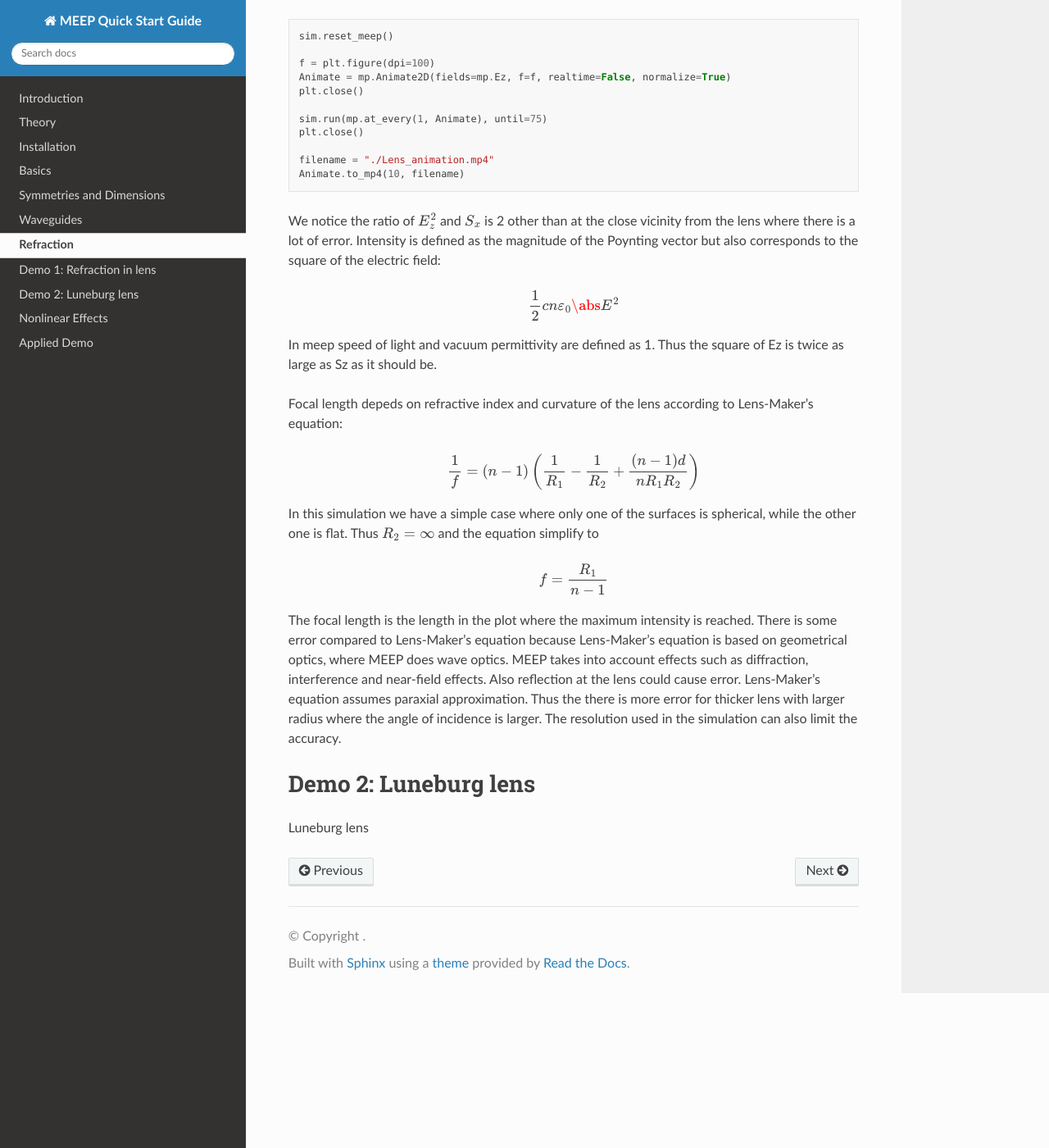
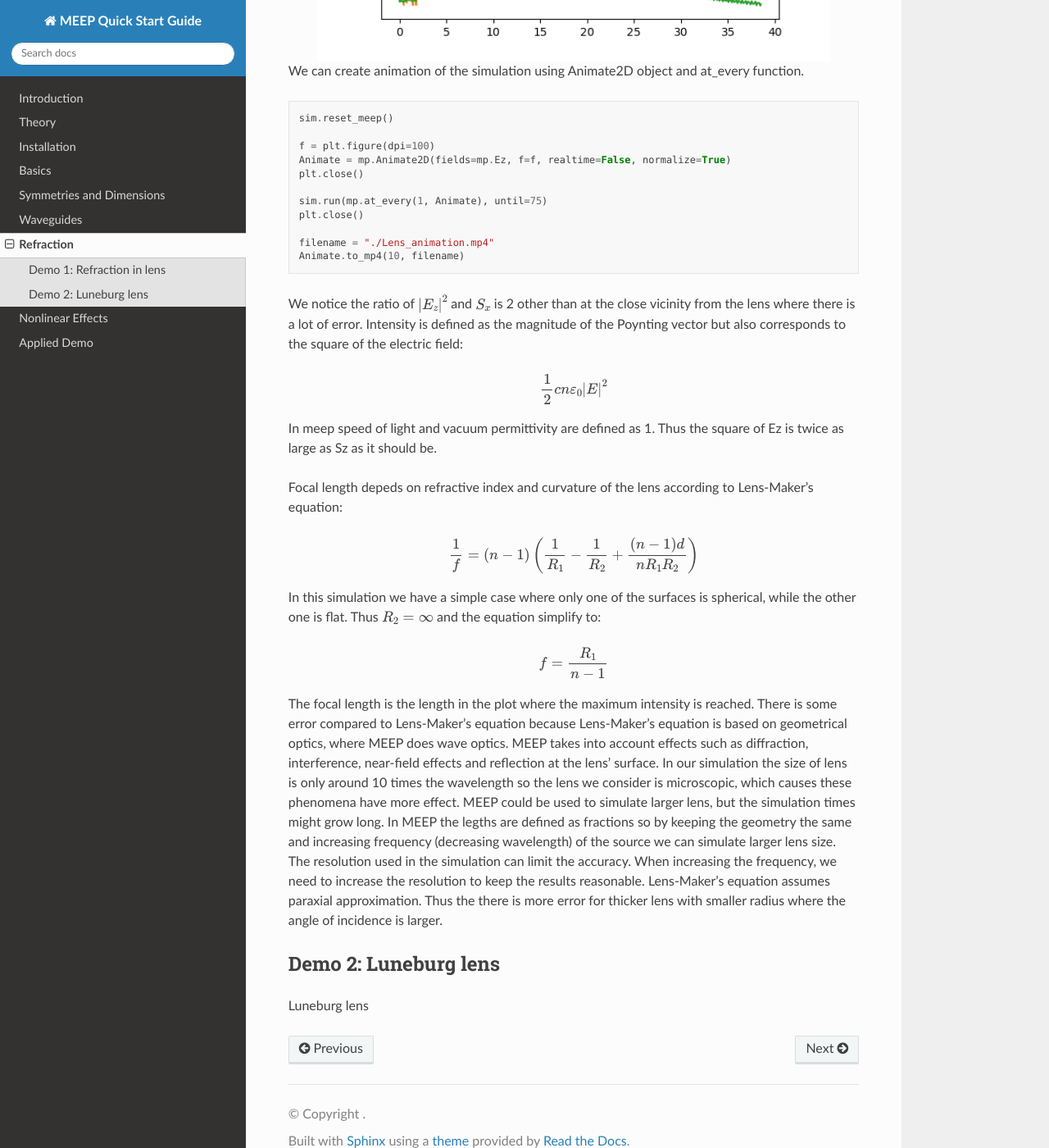
Before and after one commit to lehtisa/tuni_meep_doc, a Sphinx documentation site: the page built from docs/source/reflection_and_refraction.rst, in a window 1280 px wide and 1400 px high, scrolled down 4018 px. Shown: the whole window at 82% size. Built offline with Sphinx 7.4.7 and the Read the Docs theme 3.1.0, drawn with Linux system fonts in a browser that asks for light colours; some of the changed text lies outside the part shown.

Commit message:
improved error consideration and added numeric value for focal length in refraction in lens

```diff
--- a/docs/source/reflection_and_refraction.rst
+++ b/docs/source/reflection_and_refraction.rst
@@ -1,5 +1,6 @@
+==========
 Refraction
-============
+==========
 
 .. _reflection_and_refraction:
 
@@ -94,7 +95,7 @@ Now we run the simulation until 75. This time is long enough because then the wa
    :width: 90%
    :align: center
 
-To estimate the focal length we examine the electric field at the middle of the cell in y-direction and from after the lens until the right side PML layer in x-direction by using get_array and defining corresponding center and size. The values of the fields are spaced equally so we can create the distance from the lens using linspace. We take both z-component of the electric field and x component of the Poynting vector to show how they relate to intensity. We also calcute the ratio of square of Ez and Sx. Then we plot the values to visualize them and save the figure using savefig.
+To estimate the focal length we examine the electric field at the middle of the cell in y-direction and from after the lens until the right side PML layer in x-direction by using get_array and defining corresponding center and size. The values of the fields are spaced equally so we can create the distance from the lens using linspace. We take both z-component of the electric field and x component of the Poynting vector to show how they relate to intensity. We also calcute the ratio of square of Ez and Sx. A numeric value of focal length is obtained by taking the index of maximum value of Sx and taking the value of distance corresponding to that index. Then we plot the values to visualize them and save the figure using savefig. The numeric value of focal length is shown in the title of the legend.
 
 .. code-block :: python
 
@@ -109,12 +110,14 @@ To estimate the focal length we examine the electric field at the middle of the
         Ez2Sx.append(abs(center_dataEz[i])**2/abs(center_dataSx[i]))
         i = i+1
 
+    focal_length = pointsSx[np.argmax(center_dataSx)]
+
     plt.figure()
     plt.plot(pointsEz, abs(center_dataEz), label='Ez')
     plt.plot(pointsEz, abs(center_dataEz) ** 2, label='Ez**2')
     plt.plot(pointsSx, abs(center_dataSx), label='Sx')
     plt.plot(pointsSx, Ez2Sx, label='Ez**2/Sx')
-    plt.legend(loc="upper right")
+    plt.legend(loc="upper right", title="f = {:.2f}".format(focal_length))
     plt.savefig("Intensity_after_lens.png")
     plt.show()
 
@@ -139,11 +142,11 @@ We can create animation of the simulation using Animate2D object and at_every fu
     filename = "./Lens_animation.mp4"
     Animate.to_mp4(10, filename)
 
-We notice the ratio of :math:`E_{z}^{2}` and :math:`S_{x}` is 2 other than at the close vicinity from the lens where there is a lot of error. Intensity is defined as the magnitude of the Poynting vector but also corresponds to the square of the electric field:
+We notice the ratio of :math:`\left|E_{z}\right|^{2}` and :math:`S_{x}` is 2 other than at the close vicinity from the lens where there is a lot of error. Intensity is defined as the magnitude of the Poynting vector but also corresponds to the square of the electric field:
 
 .. math::
 
-    \frac{1}{2}cn\varepsilon_{0}\abs{E}^{2}
+    \frac{1}{2}cn\varepsilon_{0}\left|{E}\right|^{2}
 
 In meep speed of light and vacuum permittivity are defined as 1. Thus the square of Ez is twice as large as Sz as it should be.
 
@@ -153,13 +156,13 @@ Focal length depeds on refractive index and curvature of the lens according to L
 
     \frac{1}{f}=(n-1)\left(\frac{1}{R_{1}}-\frac{1}{R_{2}}+\frac{(n-1)d}{nR_{1}R_{2}}\right)
 
-In this simulation we have a simple case where only one of the surfaces is spherical, while the other one is flat. Thus :math:`R_{2}=\infty` and the equation simplify to
+In this simulation we have a simple case where only one of the surfaces is spherical, while the other one is flat. Thus :math:`R_{2}=\infty` and the equation simplify to:
 
 .. math::
 
     f=\frac{R_{1}}{n-1}
 
-The focal length is the length in the plot where the maximum intensity is reached. There is some error compared to Lens-Maker's equation because Lens-Maker's equation is based on geometrical optics, where MEEP does wave optics. MEEP takes into account effects such as diffraction, interference and near-field effects. Also reflection at the lens could cause error. Lens-Maker's equation assumes paraxial approximation. Thus the there is more error for thicker lens with larger radius where the angle of incidence is larger. The resolution used in the simulation can also limit the accuracy.
+The focal length is the length in the plot where the maximum intensity is reached. There is some error compared to Lens-Maker's equation because Lens-Maker's equation is based on geometrical optics, where MEEP does wave optics. MEEP takes into account effects such as diffraction, interference, near-field effects and reflection at the lens' surface. In our simulation the size of lens is only around 10 times the wavelength so the lens we consider is microscopic, which causes these phenomena have more effect. MEEP could be used to simulate larger lens, but the simulation times might grow long. In MEEP the legths are defined as fractions so by keeping the geometry the same and increasing frequency (decreasing wavelength) of the source we can simulate larger lens size. The resolution used in the simulation can limit the accuracy. When increasing the frequency, we need to increase the resolution to keep the results reasonable. Lens-Maker's equation assumes paraxial approximation. Thus the there is more error for thicker lens with smaller radius where the angle of incidence is larger.
 
 Demo 2: Luneburg lens
 =====================
```
Also changed, not shown: docs/source/refraction_figures/Intensity_after_lens.png.
